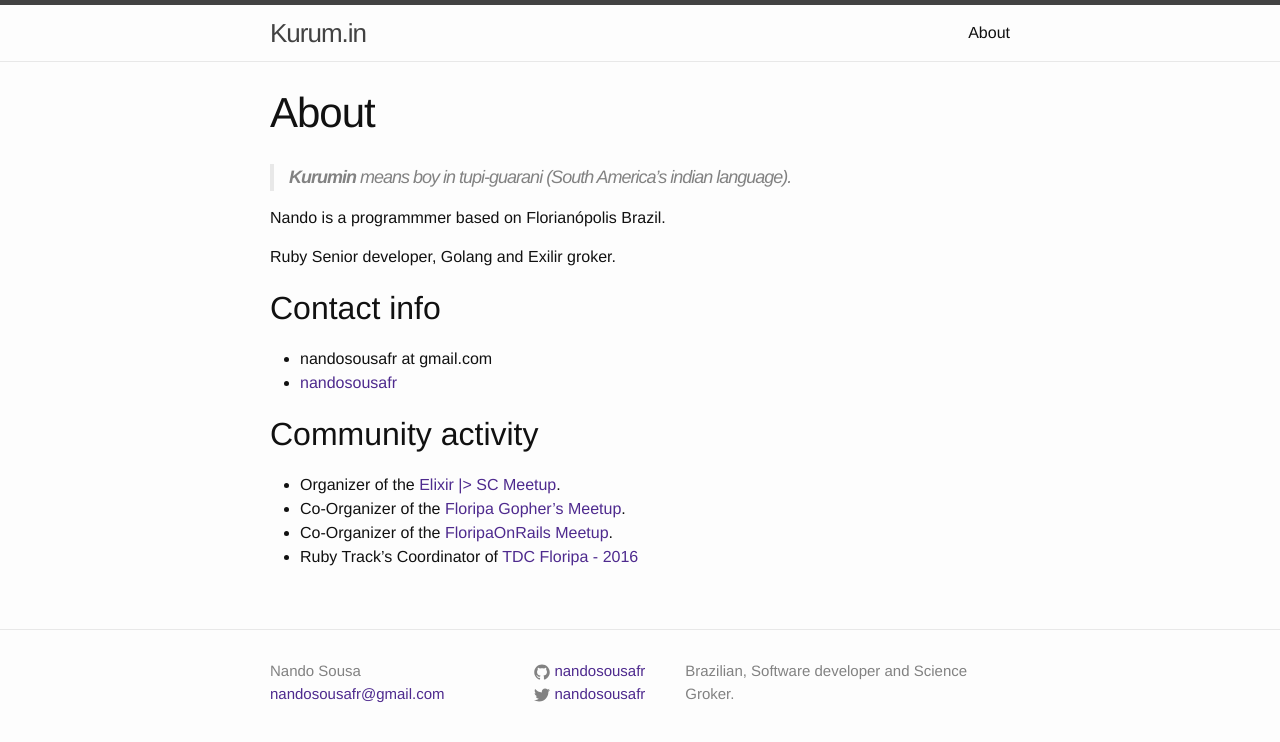
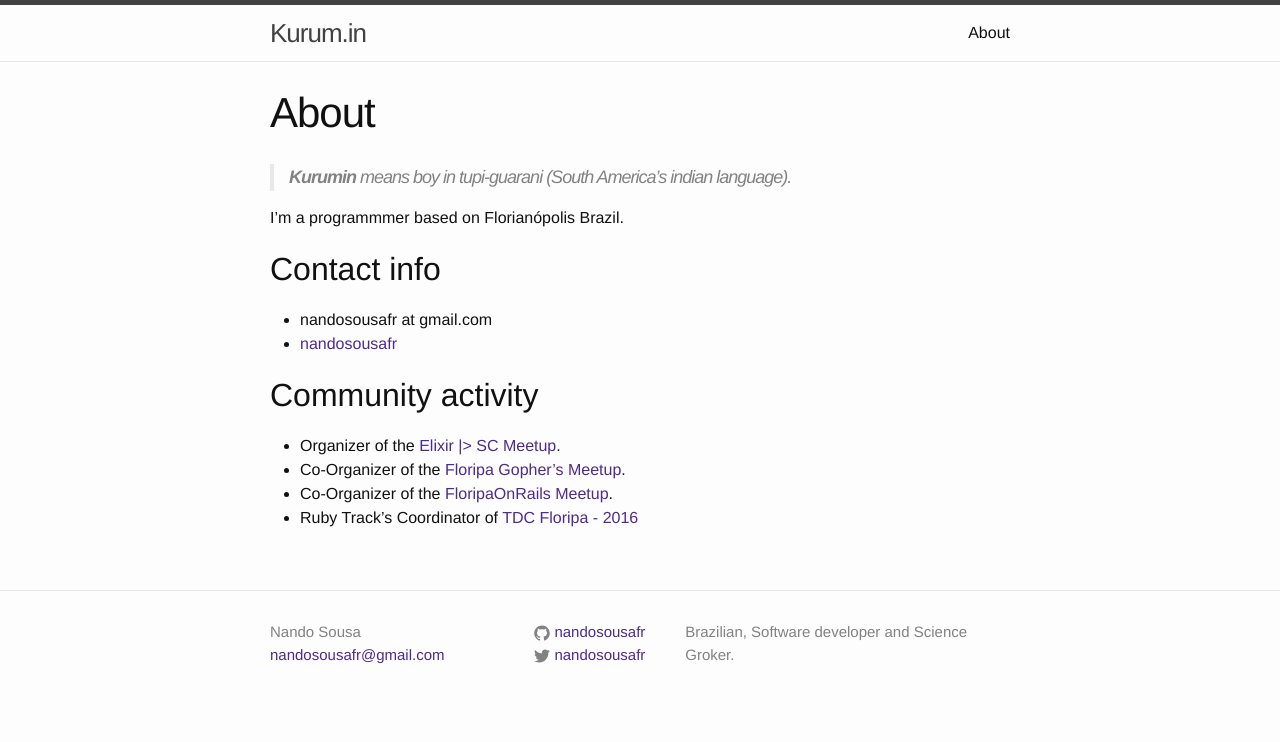
Before and after one commit to nandosousafr/blog.nandosousa.com, a Jekyll site: the page built from about.md, in a window 1280 px wide. Shown: the top 742 px of the page. Built offline with Jekyll 4.4.1, drawn with Linux system fonts in a browser that asks for light colours.

Commit message:
removes language reference

```diff
--- a/about.md
+++ b/about.md
@@ -6,9 +6,7 @@ permalink: /about/
 
 > __Kurumin__ means boy in tupi-guarani (South America's indian language).
 
-Nando is a programmmer based on Florianópolis Brazil.
-
-Ruby Senior developer, Golang and Exilir groker.
+I'm a programmmer based on Florianópolis Brazil.
 
 ## Contact info
 
```
